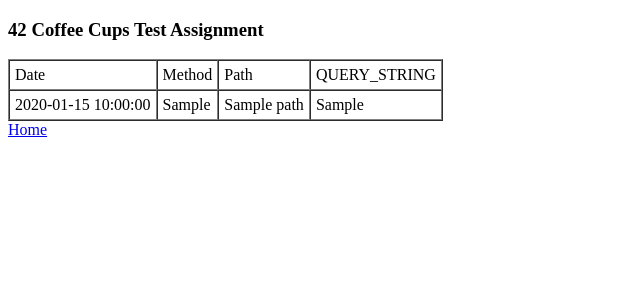
After one commit to artemzi/test42cc, a Python web app: template templates/t3_httprequests/httprequestlogentry_list.html in a window 1280 px wide. The commit adds this page. Shown: the top 300 px of the page, without its empty margins (0-640 px from the left). Run offline with Jinja, Linux system fonts and the light colour scheme; the template is opened without the code that fills it: most values are stand-ins (such as "Sample title", 1, 10 or a date in 2020).

Commit message:
t3_httprequests for #3 add views + templates

```diff
--- /dev/null
+++ b/templates/t3_httprequests/httprequestlogentry_list.html
@@ -0,0 +1,25 @@
+{% extends "base.html" %}
+
+{% block title %}Requests page.{% endblock title %}
+
+{% block content %}
+
+    <h3>42 Coffee Cups Test Assignment</h3>
+<table cellspacing="0" cellpadding="5" border="1">
+   <tr>
+     <td>Date</td>
+     <td>Method</td>
+     <td>Path</td>
+     <td>QUERY_STRING</td>
+   </tr>
+{% for e in http %}
+   <tr>
+     <td>{{ e.date }}</td>
+     <td>{{ e.request_method }}</td>
+     <td>{{ e.path }}</td>
+     <td>{{ e.query_string }}</td>
+   </tr>
+{% endfor %}
+</table>
+<a href="/">Home</a>
+{% endblock content %}
--- a/templates/test42cc/index.html
+++ b/templates/test42cc/index.html
@@ -27,4 +27,5 @@
     {% else %}
         <p>no person found.</p>
     {% endif %}
+    <a href="/requests/">requests</a>
 {% endblock content %}
--- a/test42cc/urls.py
+++ b/test42cc/urls.py
@@ -9,6 +9,7 @@ admin.autodiscover()
 urlpatterns = patterns(
     '',
     url(r'^$', include('t1_contact.urls')),
+    url(r'^requests/$', include('t3_httprequests.urls')),
     # url(r'^test42cc/', include('test42cc.foo.urls')),
 
     # Uncomment the admin/doc line below to enable admin documentation:
```
Also changed, not shown: t3_httprequests/urls.py (added, +10 -0 lines), t3_httprequests/views.py (+10 -1 lines), templates/test42cc/requests.html (added, +24 -0 lines), README.md.
